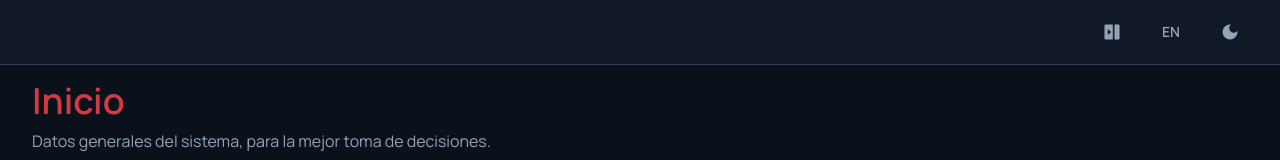
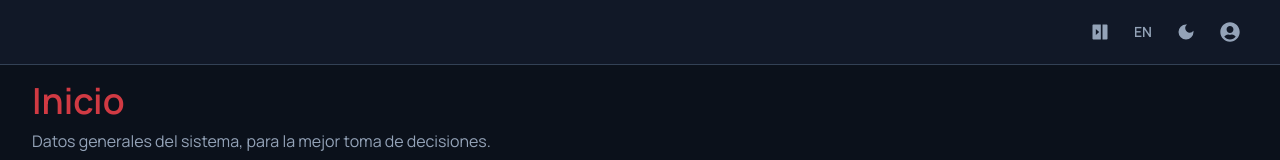
Before and after one commit to cr-gcc/career-stack, a React (Vite) app: page / in a window 1280 px wide. Shown: the top 160 px of the page. Built offline with nearby package versions, Linux system fonts and the light colour scheme.

Commit message:
Actualizacion de estilos para contenedores principales

```diff
--- a/src/components/Header.tsx
+++ b/src/components/Header.tsx
@@ -1,6 +1,7 @@
 import { useTranslation } from "react-i18next";
 import { MdLightMode, MdDarkMode } from "react-icons/md";
 import { RiSidebarFoldFill, RiSidebarUnfoldFill } from "react-icons/ri";
+import { FaUserCircle } from "react-icons/fa";
 import { ButtonIcon } from "@/components/ui/ButtonIcon"
 import { useThemeStore } from "@/stores/themeStore"
 import { useUIStore } from "@/stores/uiStore"
@@ -23,7 +24,7 @@ export function Header() {
                 <div className="flex h-16 items-center justify-between">
                     <div className="flex items-center justify-end w-full">
                         <nav aria-label="Global" className="hidden md:block">
-                            <ul className="flex items-center gap-6 text-sm text-ts">
+                            <ul className="flex items-center gap-2 text-sm text-ts">
                                 <li>
                                     <ButtonIcon
                                         icon={sidebarOpen ? <RiSidebarFoldFill /> : <RiSidebarUnfoldFill />}
@@ -45,6 +46,13 @@ export function Header() {
                                         onClick={toggleTheme}
                                     />
                                 </li>
+                                <li>
+                                    <ButtonIcon
+                                        icon={<FaUserCircle />}
+                                        className="text-xl hover:text-primary transition-colors"
+                                        onClick={() => { alert("En desarrollo.") }}
+                                    />
+                                </li>
                             </ul>
                         </nav>
                     </div>
--- a/src/components/SideBar.tsx
+++ b/src/components/SideBar.tsx
@@ -1,10 +1,12 @@
-import { LinkIcon } from "@/components/ui/LinkIcon";
+import { IoDocumentTextSharp, IoDocumentsSharp } from "react-icons/io5";
 import { useTranslation } from "react-i18next";
 import { GrDocumentText } from "react-icons/gr";
 import { MdEditDocument } from "react-icons/md";
 import { IoLogoLinkedin } from "react-icons/io5";
-import { IoDocumentTextSharp, IoDocumentsSharp } from "react-icons/io5";
-import { useUIStore } from "@/stores/uiStore"
+import { MdOutlineLanguage } from "react-icons/md";
+import { LinkIcon } from "@components/ui/LinkIcon";
+import { Dropdown } from "@components/ui/Dropdown";
+import { useUIStore } from "@stores/uiStore"
 
 export function SideBar() {
     const { t } = useTranslation();
@@ -51,16 +53,6 @@ export function SideBar() {
                     </li>
                 </ul>
             </nav>
-            <div className="w-full bg-surface border-t border-border p-4  flex items-center gap-3">
-                <div className="flex-1">
-                    <p className="truncate text-sm font-semibold text-tp">
-                        Cristobal Gutierrez
-                    </p>
-                    <p className="truncate text-xs text-ts">
-                        cris.gcc@outlook.com
-                    </p>
-                </div>
-            </div>
         </aside>
     )
 }
```
